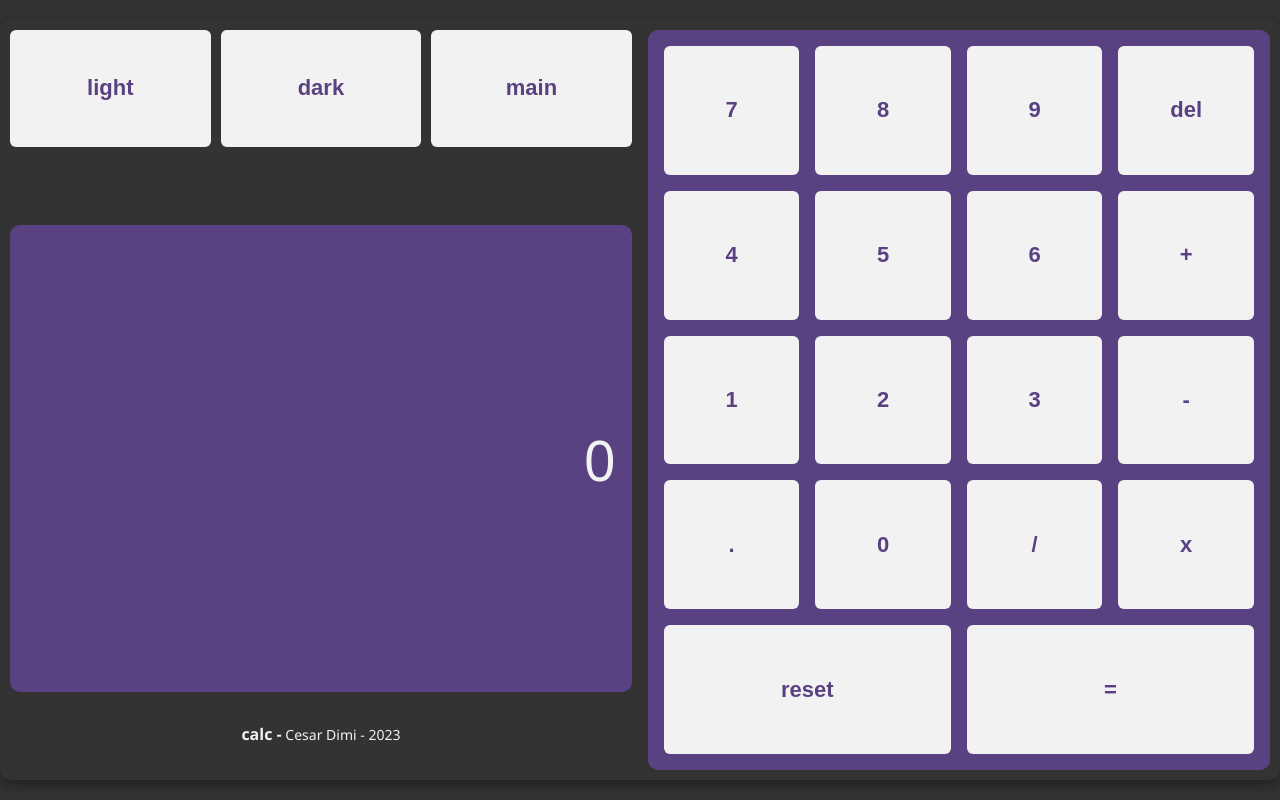
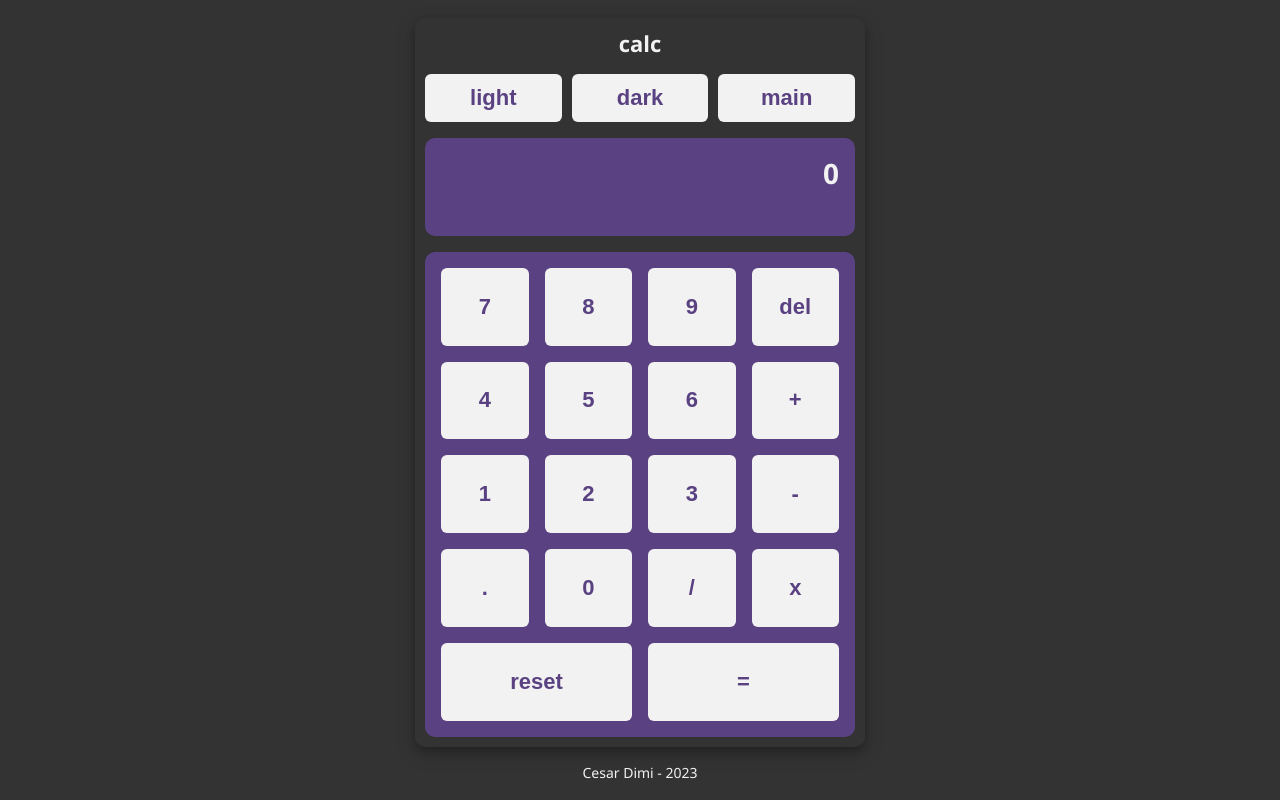
Before and after one commit to cesardmn/calculator_app, a website with bundled scripts: page index.html in a window 1280 px wide. Built offline with nearby package versions, Linux system fonts and the light colour scheme.

Commit message:
Set Desktop style.

```diff
--- a/src/css/styles.css
+++ b/src/css/styles.css
@@ -47,7 +47,6 @@ html {
   height: 100%;
   width: 100%;
   padding: var(--md1);
-
   -webkit-user-select: none;
   -ms-user-select: none;
   user-select: none;
@@ -161,11 +160,16 @@ main {
   background-color: var(--color3);
   border-radius: var(--sm2);
   padding: var(--md1);
-  display: flex;
-  align-items: center;
-  justify-content: flex-end;
-  font-size: var(--lg2);
+  font-size: var(--md3);
+  font-weight: bold;
+  overflow: scroll;
+  line-break: anywhere;
+  text-align: right;
   color: var(--color4);
+  scrollbar-width: none;
+}
+::-webkit-scrollbar {
+  display: none;
 }
 
 .controls {
@@ -180,7 +184,6 @@ main {
 
 .row {
   height: 20%;
-
   display: flex;
   gap: var(--md1);
 }
@@ -220,7 +223,13 @@ main {
   display: none;
 }
 
-@media screen and (orientation: landscape) {
+@media only screen and (max-height: 600px) {
+  .top {
+    padding: var(--md1);
+    background-color: var(--color3);
+    border-radius: var(--sm2);
+  }
+
   html {
     padding: 0;
   }
@@ -235,12 +244,11 @@ main {
     width: 50%;
     align-items: center;
     justify-content: space-between;
-    /* gap: var(--md1); */
+    gap: var(--md1);
   }
 
   .theme {
     height: 25%;
-    /* border: 1px solid grey; */
   }
 
   .theme .title {
@@ -254,7 +262,7 @@ main {
   .display {
     width: 100%;
     height: 65%;
-    /* border: 1px solid grey; */
+    background-color: var(--color2);
   }
 
   .vertical-footer {
@@ -266,7 +274,7 @@ main {
     height: 10%;
     margin-top: -10px;
     width: 100%;
-    /* border: 1px solid grey; */
+
     display: flex;
     align-items: center;
     justify-content: center;
```
Also changed, not shown: README.md.
